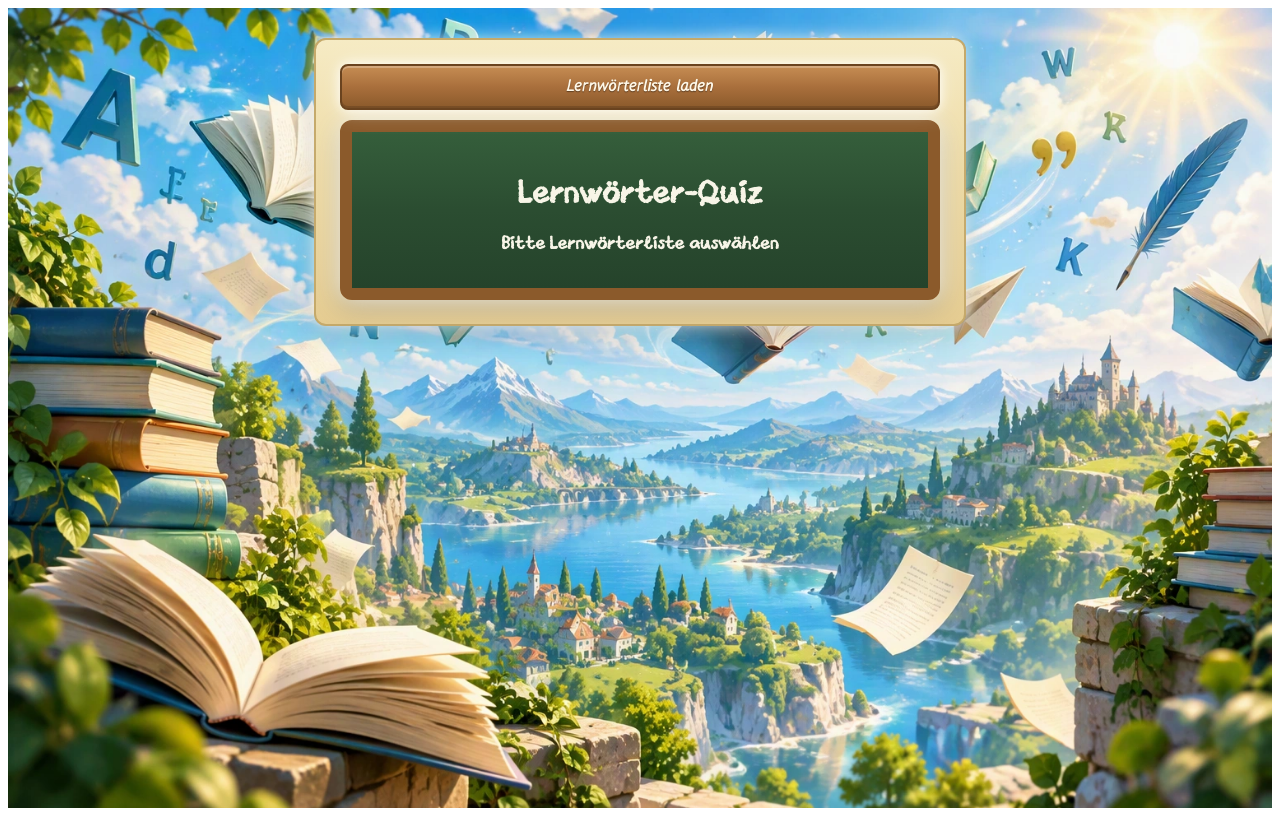
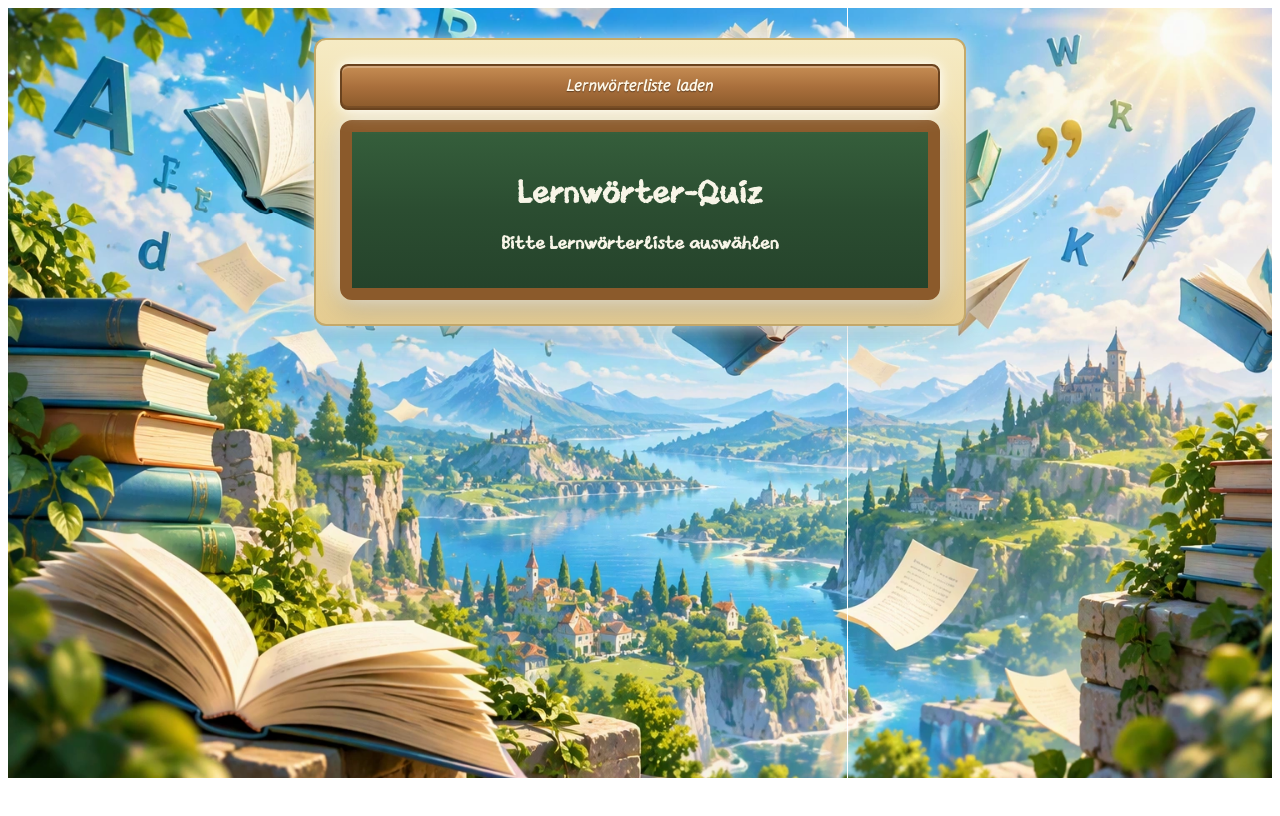
Before and after one commit to LocalFreeEdu/LernwoerterQuiz, an Angular app: page /LernwoerterQuiz/ in a window 1280 px wide. Built offline with nearby package versions, Linux system fonts and the light colour scheme.

Commit message:
css host min-height wird berechent

```diff
--- a/src/app/app.css
+++ b/src/app/app.css
@@ -19,7 +19,7 @@
     display: flex;
     justify-content: center;
     width: 100%;
-    min-height: 100dvh;
+    min-height: calc(100dvh - 30px);
     box-sizing: border-box;
     padding-top: 30px;
 
```
